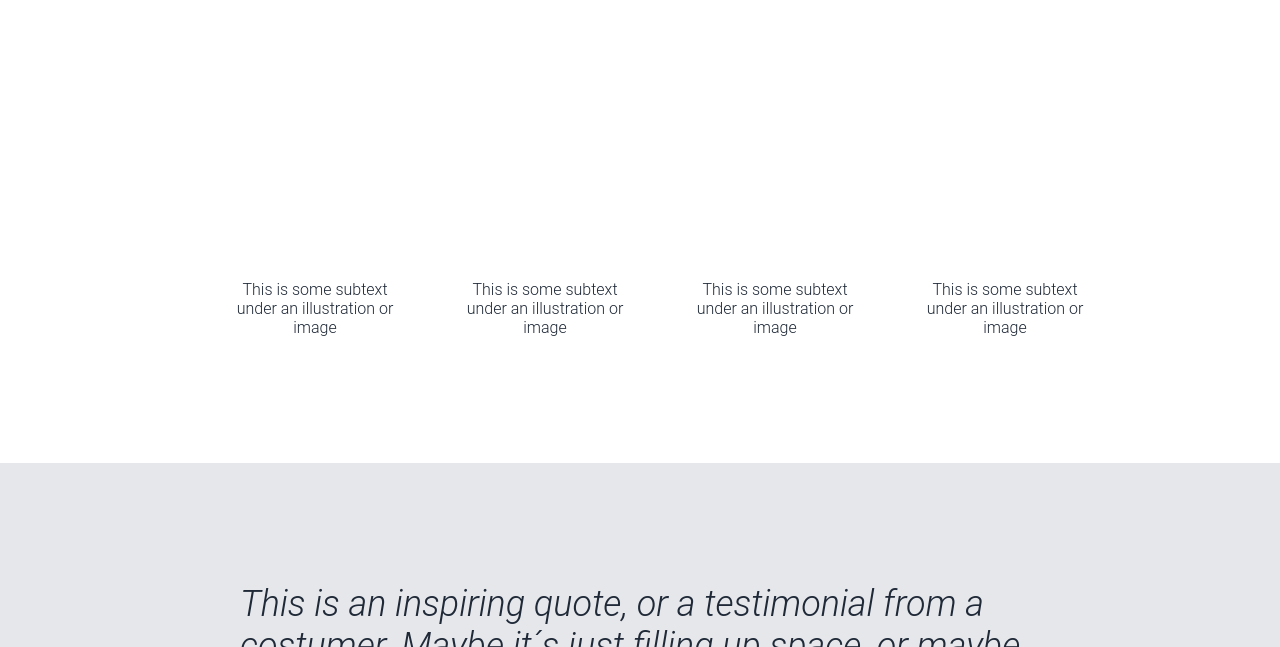
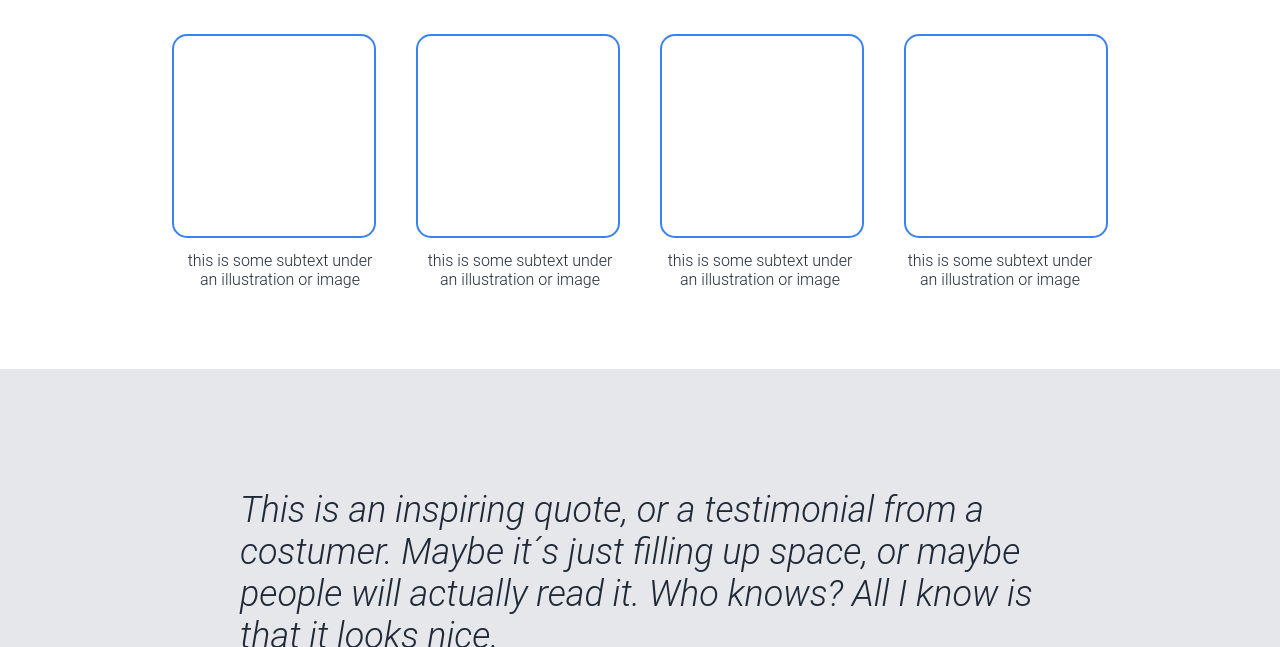
Before and after one commit to mintanie/Odin-Project-landing-page, a plain HTML site: page index.html in a window 1280 px wide. Shown: the part 609-1256 px from the top of the page. Drawn offline with Linux system fonts and the light colour scheme.

Commit message:
finish project

```diff
--- a/index.html
+++ b/index.html
@@ -34,18 +34,21 @@
     <!-- section 2 random info with 4 images-->
     <div class="section2">
         <div class="information-header">Some random information.</div>
-        <div class="box-container">
-            <div class="box"></div>
-            <div class="box"></div>
-            <div class="box"></div>
-            <div class="box"></div>
+        <div class="boxandSubtext">
+            <div class="box-container">
+                <div class="box"></div>
+                <div class="box"></div>
+                <div class="box"></div>
+                <div class="box"></div>
+            </div>
+            <div class="subtextimage">
+                <div class="sub">this is some subtext under an illustration or image</div>
+                <div class="sub">this is some subtext under an illustration or image</div>
+                <div class="sub">this is some subtext under an illustration or image</div>
+                <div class="sub">this is some subtext under an illustration or image</div>
+            </div>
         </div>
-        <ul class="subtextimage">
-            <li class="sub">This is some subtext under an illustration or image</li>
-            <li class="sub">This is some subtext under an illustration or image</li>
-            <li class="sub">This is some subtext under an illustration or image</li>
-            <li class="sub">This is some subtext under an illustration or image</li>
-        </ul>
+
     </div>
 
     <!-- section 3 grey quote-->
--- a/stylesheet.css
+++ b/stylesheet.css
@@ -94,29 +94,37 @@ body{
     padding: 36px;
 }
 
+.boxandSubtext{
+    display: flex;
+    flex-direction: column;
+    justify-content: center;
+    align-content: center;
+}
+
 .box-container{
     justify-content: center;
     align-content: center;
-    gap: 30px;
+    gap: 40px;
+    padding-bottom: 13px;
 }
 
 .box {
+    height: 200px;
     width: 200px;
-    height: 200px;
-    color: #3882F6;
-    border-color: #1F2937;
+    border: 2px solid #3882F6;
+    border-radius: 15px;
 }
 .subtextimage {
     display: flex;
     justify-content: center;
-    align-content: center;
+    align-items: center;
     text-align: center;
     padding-bottom: 80px;
+    gap: 40px;
 }
 
 .sub{
-    width: 170px;
-    padding: 30px;
+    width: 200px;
     color: #1F2937;
 }
 
```
